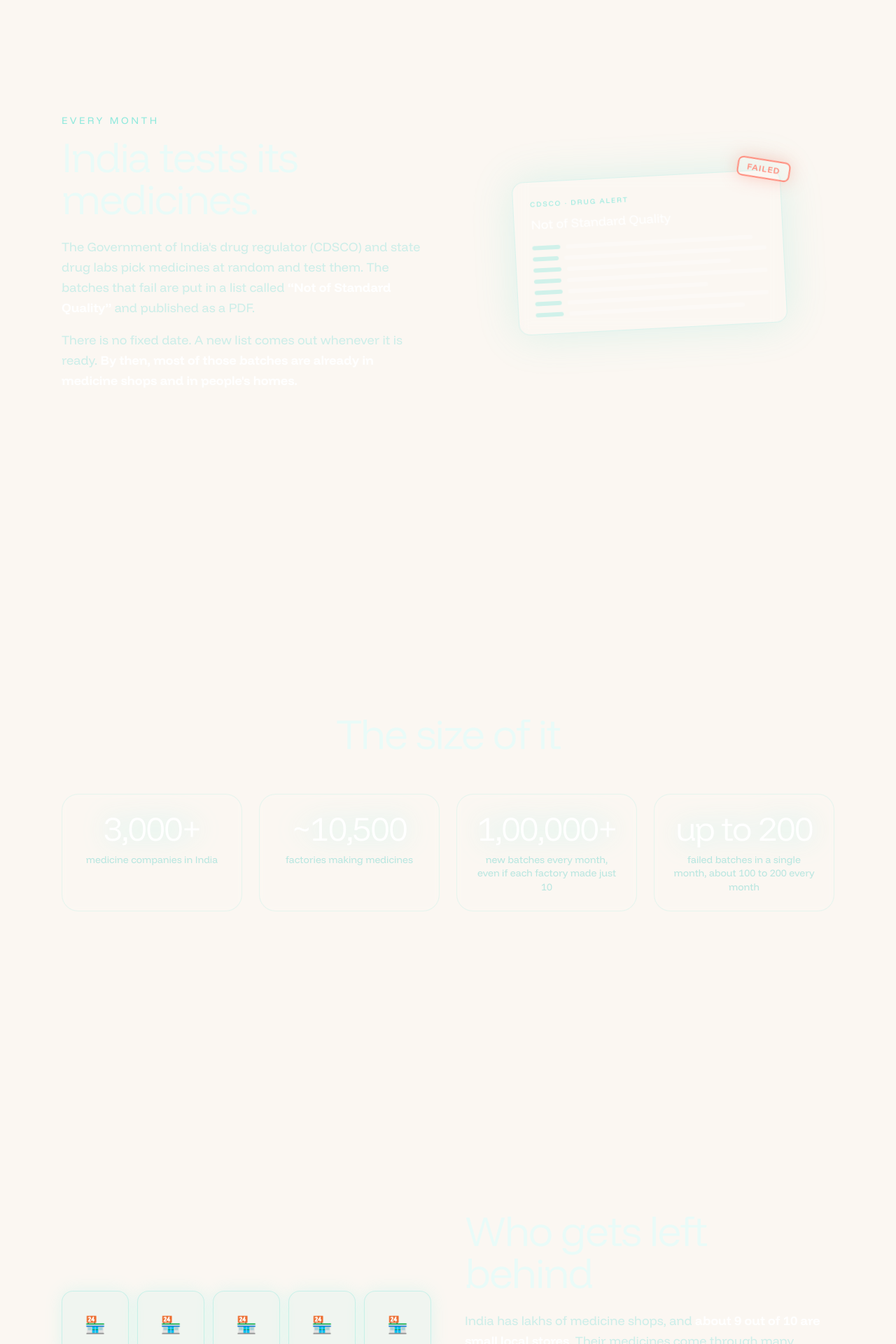
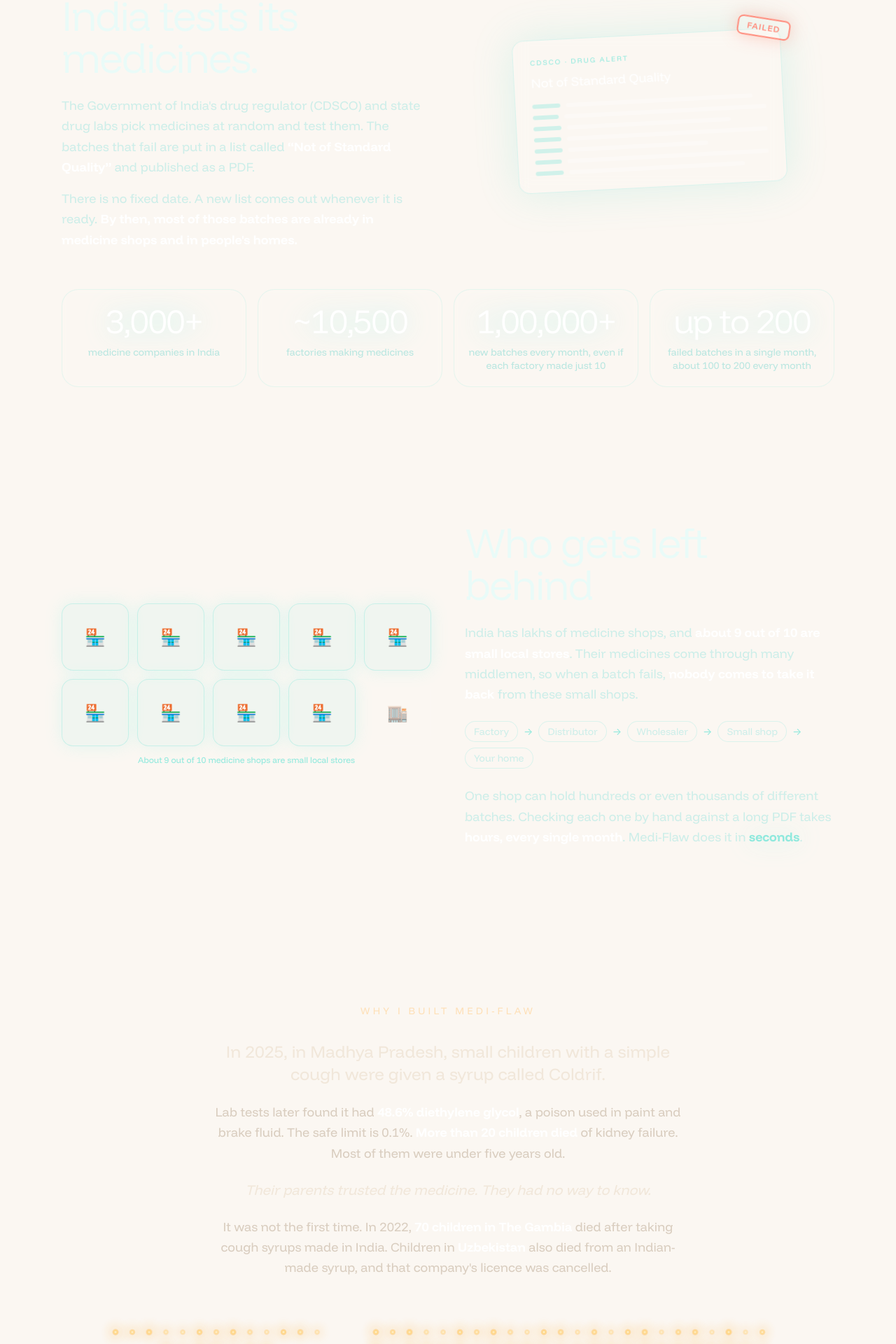
Before and after one commit to SundarRam404/Medi-Flaw, a Next.js app in the folder frontend/: page /about in a window 1280 px wide. Shown: the part 840-2760 px from the top of the page at 70% size. Built offline with nearby package versions, Linux system fonts and the light colour scheme; no server answers.

Commit message:
About page: numbers merged into first section, much less scrolling

```diff
--- a/frontend/components/about/NightToSunrise.tsx
+++ b/frontend/components/about/NightToSunrise.tsx
@@ -208,7 +208,7 @@ export default function NightToSunrise() {
 
       <main className="relative z-10">
         {/* 0. opening */}
-        <section className="flex min-h-[100svh] flex-col items-center justify-center px-6 text-center">
+        <section className="relative flex min-h-[88svh] flex-col items-center justify-center px-6 text-center">
           <Reveal><p className="text-xs uppercase tracking-[0.35em] text-[#8fe9dd]">Making Medicine Quality Transparent</p></Reveal>
           <Reveal delay={200}><h1 className={`h-display mt-6 text-5xl md:text-8xl ${glowText}`}>What is Medi-Flaw?</h1></Reveal>
           <Reveal delay={450}><p className="mx-auto mt-6 max-w-xl text-lg text-[#b9e6e0]">A story about medicines, a list nobody reads, and the children who could not wait.</p></Reveal>
@@ -219,7 +219,8 @@ export default function NightToSunrise() {
         </section>
 
         {/* 1. the list */}
-        <section className="mx-auto grid min-h-[100svh] max-w-6xl items-center gap-12 px-6 py-24 md:grid-cols-2">
+        <section className="mx-auto max-w-6xl px-6 py-20 md:py-24">
+          <div className="grid items-center gap-12 md:grid-cols-2">
           <div>
             <Reveal><p className="text-sm uppercase tracking-[0.25em] text-[#8fe9dd]">Every month</p></Reveal>
             <Reveal delay={150}><h2 className="h-display mt-3 text-4xl md:text-6xl">India tests its medicines.</h2></Reveal>
@@ -250,12 +251,8 @@ export default function NightToSunrise() {
               <div className="absolute -right-4 -top-4 rotate-[12deg] rounded-lg border-2 border-[#ff8a7a] px-3 py-1 text-xs font-semibold tracking-widest text-[#ff8a7a] shadow-[0_0_24px_rgba(255,120,100,0.35)]">FAILED</div>
             </div>
           </Reveal>
-        </section>
-
-        {/* 2. numbers */}
-        <section className="mx-auto flex min-h-[100svh] max-w-6xl flex-col justify-center px-6 py-24">
-          <Reveal><h2 className="h-display text-center text-4xl md:text-6xl">The size of it</h2></Reveal>
-          <div className="mt-14 grid gap-6 sm:grid-cols-2 lg:grid-cols-4">
+          </div>
+          <div className="mt-14 grid gap-4 sm:grid-cols-2 lg:grid-cols-4">
             {[
               { n: 3000, s: "+", l: "medicine companies in India" },
               { n: 10500, s: "", l: "factories making medicines", pre: "~" },
@@ -263,7 +260,7 @@ export default function NightToSunrise() {
               { n: 200, s: "", l: "failed batches in a single month, about 100 to 200 every month", pre: "up to " },
             ].map((x, i) => (
               <Reveal key={i} delay={i * 180}>
-                <div className="h-full rounded-3xl border border-[#8fe9dd]/20 bg-white/[0.04] p-6 text-center backdrop-blur-sm">
+                <div className="h-full rounded-3xl border border-[#8fe9dd]/20 bg-white/[0.04] p-5 text-center backdrop-blur-sm">
                   <div className={`h-display text-4xl text-white md:text-5xl ${glowText}`}><CountUp to={x.n} suffix={x.s} prefix={x.pre || ""} /></div>
                   <p className="mt-3 text-sm leading-snug text-[#b9e6e0]">{x.l}</p>
                 </div>
@@ -273,7 +270,7 @@ export default function NightToSunrise() {
         </section>
 
         {/* 3. small shops */}
-        <section className="mx-auto grid min-h-[100svh] max-w-6xl items-center gap-12 px-6 py-24 md:grid-cols-2">
+        <section className="mx-auto grid max-w-6xl items-center gap-12 px-6 py-20 md:grid-cols-2 md:py-24">
           <Reveal>
             <div className="grid grid-cols-5 gap-3">
               {Array.from({ length: 10 }).map((_, i) => (
@@ -312,7 +309,7 @@ export default function NightToSunrise() {
         </section>
 
         {/* 4. the story: darkest part, one light for each child */}
-        <section className="mx-auto flex min-h-[140svh] max-w-4xl flex-col justify-center px-6 py-32 text-center">
+        <section className="mx-auto flex max-w-5xl flex-col justify-center px-6 py-24 text-center md:py-32">
           <Reveal><p className="text-sm uppercase tracking-[0.3em] text-[#ffd9a8]/80">Why I built Medi-Flaw</p></Reveal>
           <Reveal delay={200}>
             <p className="mx-auto mt-8 max-w-2xl text-xl leading-relaxed text-[#f1e7da] md:text-2xl">
@@ -329,44 +326,36 @@ export default function NightToSunrise() {
             <p className="mx-auto mt-6 max-w-2xl text-xl italic text-[#f1e7da]">Their parents trusted the medicine. They had no way to know.</p>
           </Reveal>
 
-          <Candles count={20} label="Madhya Pradesh, 2025 · more than 20 children" />
-
           <Reveal>
-            <p className="mx-auto mt-16 max-w-2xl text-lg leading-relaxed text-[#d9cdbf]">
+            <p className="mx-auto mt-6 max-w-2xl text-lg leading-relaxed text-[#d9cdbf]">
               It was not the first time. In 2022, <b className="text-white">70 children in The Gambia</b> died after taking cough syrups made in India.
+              Children in <b className="text-white">Uzbekistan</b> also died from an Indian-made syrup, and that company&apos;s licence was cancelled.
             </p>
           </Reveal>
 
-          <Candles count={70} label="The Gambia, 2022 · 70 children" />
-
-          <Reveal>
-            <p className="mx-auto mt-16 max-w-2xl text-lg leading-relaxed text-[#d9cdbf]">
-              Children in <b className="text-white">Uzbekistan</b> also died from an Indian-made syrup, and that company&apos;s licence was cancelled.
-            </p>
-          </Reveal>
+          <div className="mt-6 grid items-start gap-8 md:grid-cols-[1fr_2fr]">
+            <Candles count={20} label="Madhya Pradesh, 2025 · more than 20 children" />
+            <Candles count={70} label="The Gambia, 2022 · 70 children" />
+          </div>
           <Reveal delay={250}>
-            <p className="mx-auto mt-8 max-w-2xl text-2xl font-medium leading-snug text-white md:text-3xl">
+            <p className="mx-auto mt-10 max-w-2xl text-2xl font-medium leading-snug text-white md:text-3xl">
               But cancelling a licence cannot bring back the lives that were lost.
             </p>
           </Reveal>
-          <Reveal delay={150}><p className="mt-10 text-sm text-[#ffd9a8]/70">One light for each child.</p></Reveal>
+          <Reveal delay={150}><p className="mt-6 text-sm text-[#ffd9a8]/70">One light for each child.</p></Reveal>
         </section>
 
-        {/* 5. first light */}
-        <section className="flex min-h-[100svh] flex-col items-center justify-center px-6 text-center">
-          <Reveal><h2 className="h-display max-w-4xl text-4xl text-white md:text-7xl">A medicine should heal, not harm.</h2></Reveal>
-          <Reveal delay={250}>
-            <p className="mx-auto mt-8 max-w-2xl text-xl leading-relaxed text-white/90">
+        {/* 6. how it works, in the dawn */}
+        <section className="mx-auto flex max-w-6xl flex-col justify-center px-6 py-24 text-white md:py-32">
+          <Reveal><h2 className="h-display mx-auto max-w-4xl text-center text-4xl md:text-6xl">A medicine should heal, not harm.</h2></Reveal>
+          <Reveal delay={200}>
+            <p className="mx-auto mt-6 max-w-2xl text-center text-lg leading-relaxed text-white/90">
               When a batch is found to be bad, every day counts. The faster shops and families know, the fewer people take it.
               <b> That is why I built Medi-Flaw.</b>
             </p>
           </Reveal>
-        </section>
-
-        {/* 6. how it works, in the dawn */}
-        <section className="mx-auto flex min-h-[100svh] max-w-6xl flex-col justify-center px-6 py-24 text-white">
-          <Reveal><h2 className="h-display text-center text-4xl md:text-6xl">How Medi-Flaw works</h2></Reveal>
-          <div className="mt-12 grid gap-5 md:grid-cols-3">
+          <Reveal delay={300}><h3 className="mt-14 text-center text-xl font-medium uppercase tracking-[0.2em] text-white/80">How it works</h3></Reveal>
+          <div className="mt-6 grid gap-5 md:grid-cols-3">
             {[
               ["1", "Save your medicines", "Scan the QR code on the strip, upload your purchase invoice (PDF), take a photo of it, or just type the batch number."],
               ["2", "It watches every day", "Every day, Medi-Flaw's automatic system checks for a new government list. When one comes, it downloads it, cleans it and saves it."],
@@ -390,9 +379,9 @@ export default function NightToSunrise() {
         </section>
 
         {/* 7. danger levels, sunrise */}
-        <section className="mx-auto flex min-h-[100svh] max-w-6xl flex-col justify-center px-6 py-24 text-[#2b2320]">
-          <Reveal><h2 className="h-display text-center text-4xl md:text-6xl">What the danger levels mean</h2></Reveal>
-          <div className="mt-12 grid gap-5 md:grid-cols-3">
+        <section className="mx-auto flex max-w-6xl flex-col justify-center px-6 py-20 text-[#2b2320] md:py-24">
+          <Reveal><h2 className="h-display text-center text-4xl md:text-5xl">What the danger levels mean</h2></Reveal>
+          <div className="mt-10 grid gap-5 md:grid-cols-3">
             {[
               ["HIGH", "bg-[#b42318]", "The most serious", "Fake medicine, a product that should be germ-free but is not (sterility), particles inside, or germs found. Also a wrong amount of medicine in an injection or eye drop. Stop using it and talk to your doctor today."],
               ["MEDIUM", "bg-[#b46a00]", "May not work as it should", "Wrong amount of medicine (too little or too much), the tablet does not dissolve properly, too many impurities, or a physical test failed (like pH or volume)."],
@@ -410,7 +399,7 @@ export default function NightToSunrise() {
         </section>
 
         {/* 8. day */}
-        <section className="relative flex min-h-[110svh] flex-col items-center justify-center overflow-hidden px-6 pb-24 text-center text-[#2b2320]">
+        <section className="relative flex min-h-[85svh] flex-col items-center justify-center overflow-hidden px-6 pb-24 text-center text-[#2b2320]">
           <img src="/landscape.svg" alt="" aria-hidden className="absolute inset-x-0 bottom-0 h-[75%] w-full object-cover opacity-90"
             style={{ maskImage: "linear-gradient(to bottom, transparent, black 35%)", WebkitMaskImage: "linear-gradient(to bottom, transparent, black 35%)" }} />
           <div className="relative">
```
